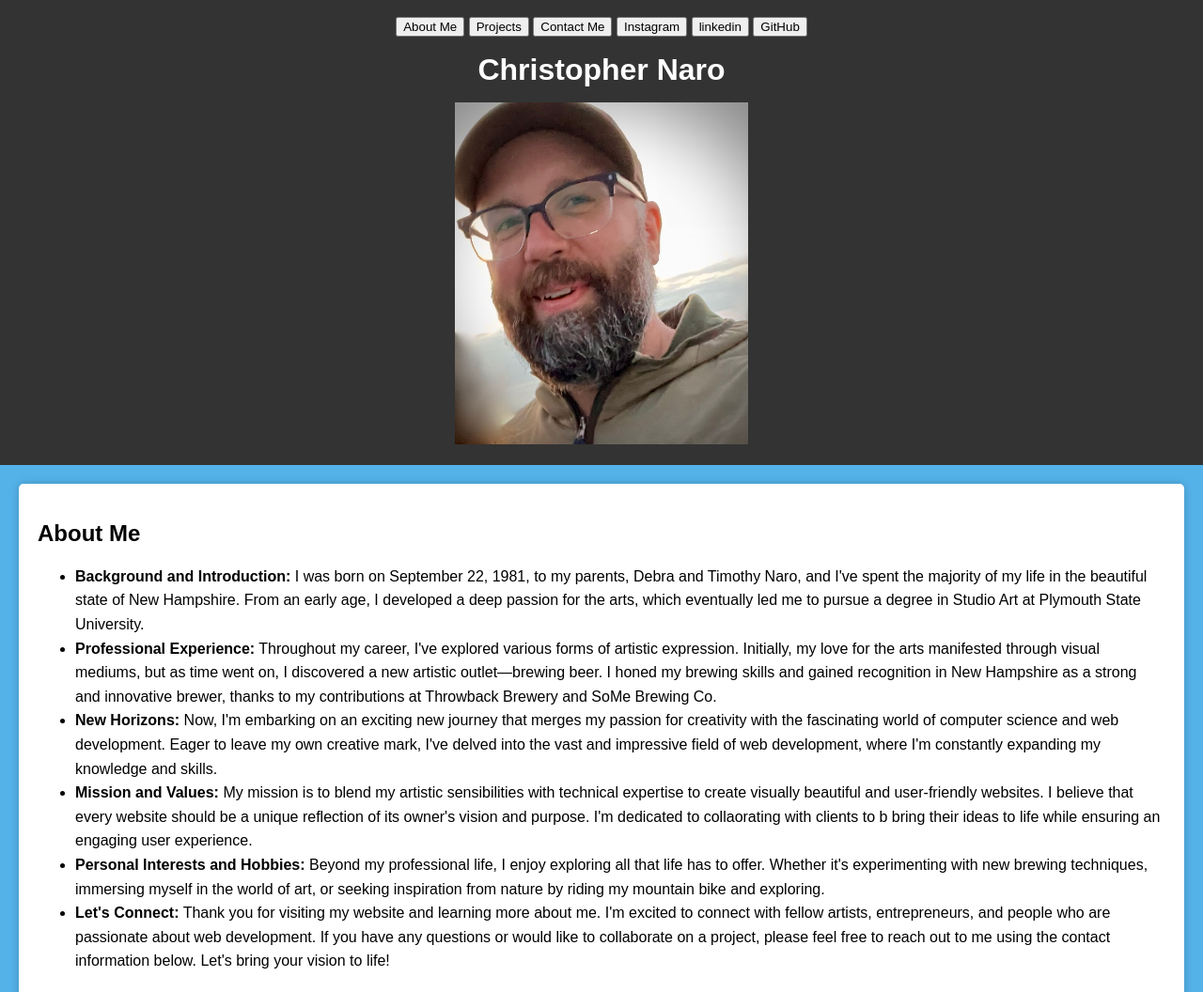
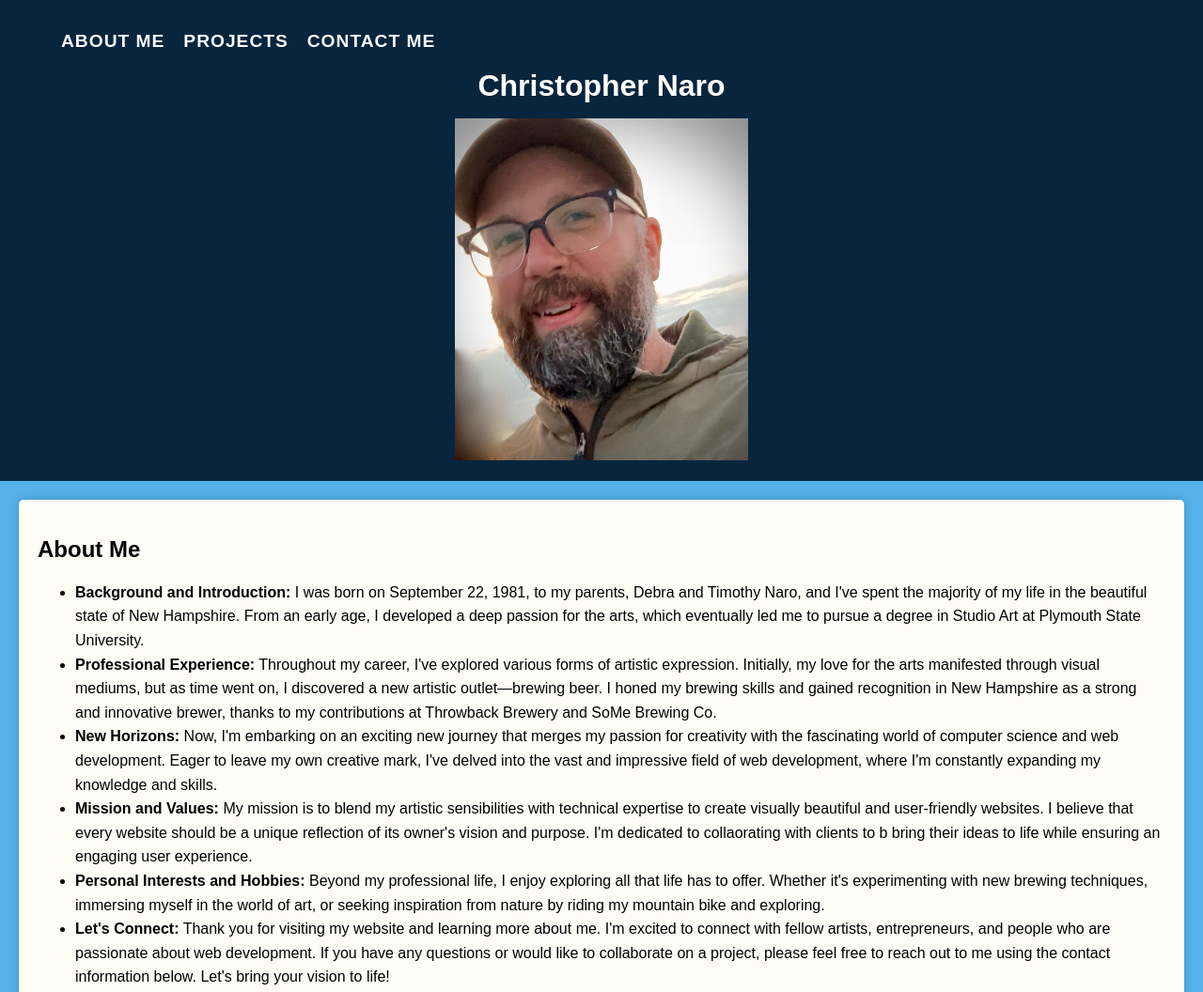
Before and after one commit to CRNaro/nice-to-meet-you, a plain HTML site: page index.html in a window 1280 px wide. Shown: the top 1056 px of the page at 94% size. Drawn offline with Linux system fonts and the light colour scheme.

Commit message:
Build/Fix:Added a nicer nav bar, moved insta,linkedin,github buttons to contact me section

```diff
--- a/assets/stylesheet.css
+++ b/assets/stylesheet.css
@@ -1,16 +1,37 @@
  header {
    display: flexbox;
    flex-direction: column;
-   background-color: #333;
+   background-color: #07253d;
    color: #fff;
    padding: 15px;
    text-align: center;
  }
 
+
+
  .header-content {
    display: flexbox;
    flex-direction: column;
    justify-content: center;
+ }
+/* Remove bullets from list*/
+ .nav-ul {
+  display: flex;
+  align-items: center;
+  list-style-type: none;
+}
+
+header li a {
+   display: inline-block;
+   flex-direction: column;
+   padding: 0 10px;
+   font-size: 1.2em;
+   font-weight: bold;
+   color: white;
+   text-decoration: none;
+   list-style-type: none;
+   text-transform: uppercase;
+   letter-spacing: 1px;
  }
 
  body {
@@ -28,7 +49,7 @@
    align-items: center;
    padding: 20px;
    margin: 20px;
-   background-color: #fff;
+   background-color: #fdfdf6;
    border-radius: 5px;
    box-shadow: 0 0 10px rgba(0, 0, 0, 0.2);
  }
@@ -42,7 +63,7 @@
    align-items: center;
    padding: 20px;
    margin: 20px;
-   background-color: #fff;
+   background-color: #fdfdf6;
    border-radius: 5px;
    box-shadow: 0 0 10px rgba(0, 0, 0, 0.2);
  }
@@ -81,7 +102,7 @@
    align-items: center;
    padding: 20px;
    margin: 20px;
-   background-color: #fff;
+   background-color: #fdfdf6;
    border-radius: 5px;
    box-shadow: 0 0 10px rgba(0, 0, 0, 0.2);
  }
--- a/index.html
+++ b/index.html
@@ -10,15 +10,11 @@
 
 <header class="header">
   <nav>
-    <a href="#about-me"><button>About Me</button></a>
-    <a href="#projects"><button>Projects</button></a>
-    <a href="#contact-me"><button>Contact Me</button></a>
-    <a href="https://instagram.com/christopher.r.naro/">
-      <button class="insta-logo">Instagram</button></a>
-    <a href="https://www.linkedin.com/in/christophernaro">
-      <button class="linkedin-logo">linkedin</button></a>
-    <a href="https://github.com/CRNaro">
-      <button class="github-logo">GitHub</button></a>
+    <ul class="nav-ul">
+      <li><a href="#about-me">About Me</a></li>
+      <li><a href="#projects">Projects</a></li>
+      <li><a href="#contact-me">Contact Me</a></li>
+    </ul>
   </nav>
   <div class="header-content">
     <h1>Christopher Naro</h1>
@@ -98,8 +94,14 @@
 
 
     <section class="contact-me" id="contact-me">
-      <h2>Contact Me</h2>
+      <h2>Contact and Connect with Me</h2>
       <p>You can reach me at: <a href="mailto:crnaro@gmail.com">CRNaro@gmail.com</a></p>
+      <a href="https://instagram.com/christopher.r.naro/">
+        <button class="insta-logo">Instagram</button></a>
+      <a href="https://www.linkedin.com/in/christophernaro">
+        <button class="linkedin-logo">linkedin</button></a>
+      <a href="https://github.com/CRNaro">
+        <button class="github-logo">GitHub</button></a>
     </section>
   </main>
 
```
